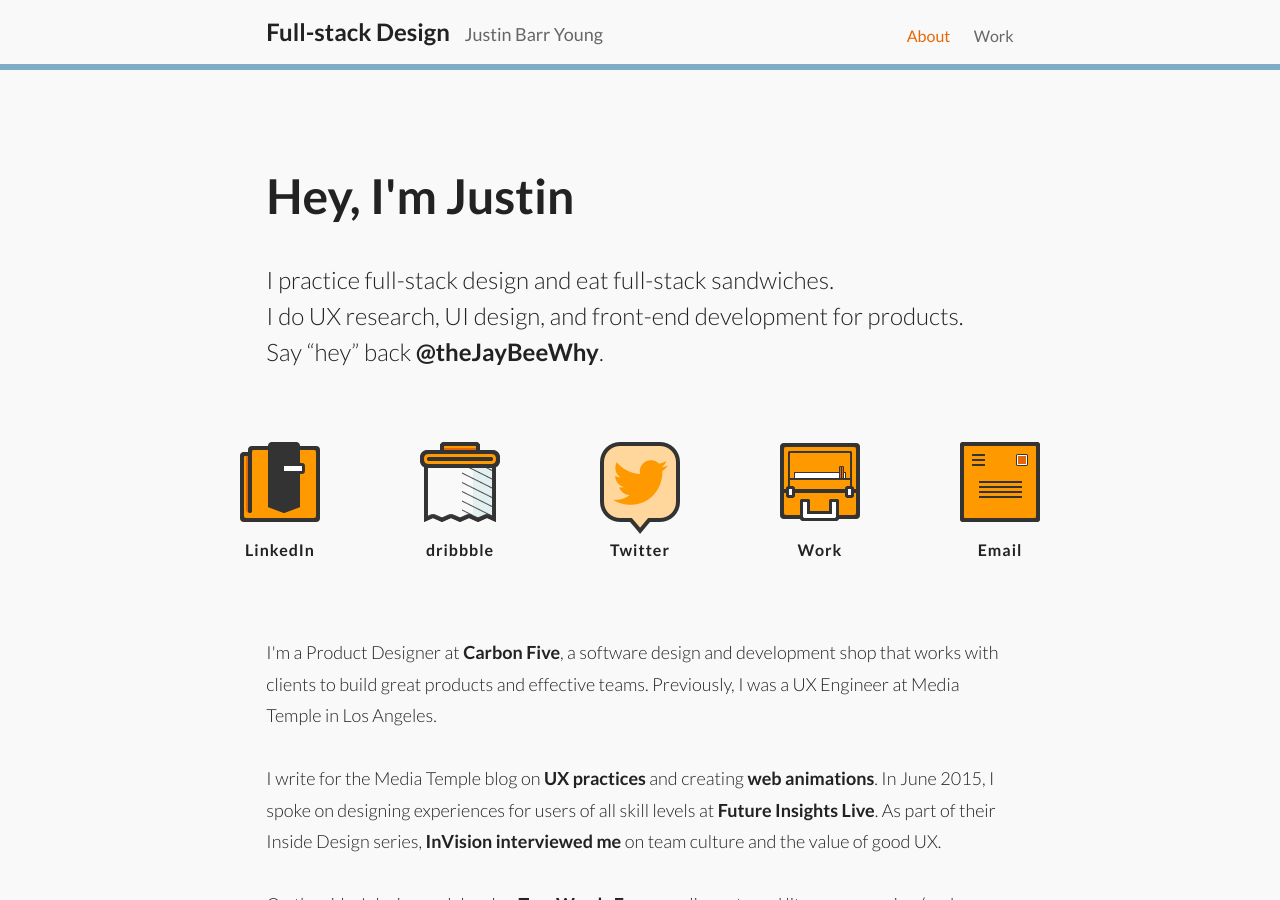
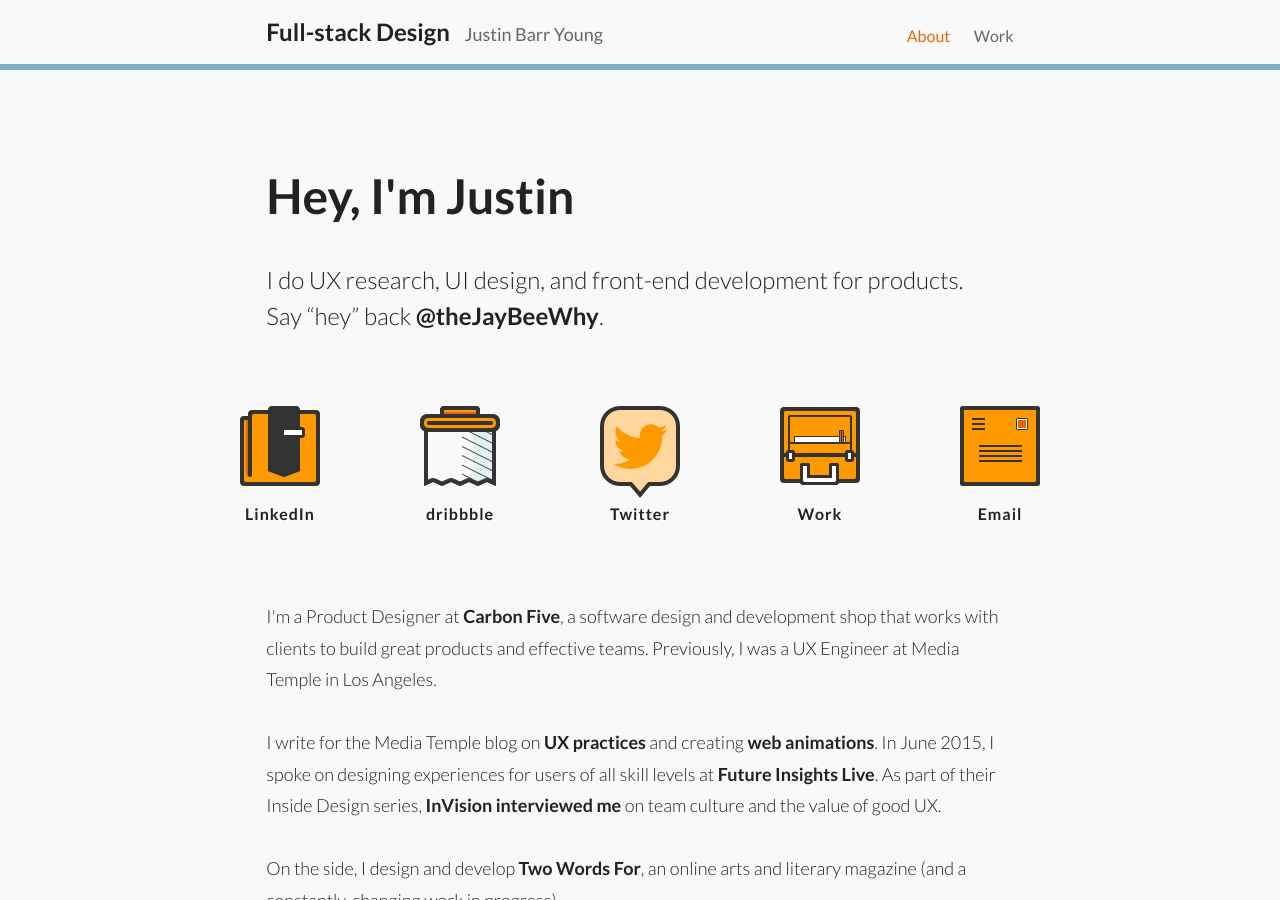
Before and after one commit to justinbyo/jbarr-v3, a Jekyll site: the page built from index.html, in a window 1280 px wide and 900 px high. Built offline with Jekyll 4.4.1, drawn with Linux system fonts in a browser that asks for light colours; nearby versions of some CDN libraries; some web fonts are replaced; Markdown is read by kramdown in place of the engine named in the settings.

Commit message:
Removed sandiwiches line

```diff
--- a/_includes/home.html
+++ b/_includes/home.html
@@ -7,7 +7,7 @@
 	<div class="wrapper  grid">
 		<div class="grid-col  span12">
 			<p class="h1">Hey, I'm Justin</p>
-			<h1 class="p">I practice full-stack design and eat full-stack sandwiches.&nbsp;<br>
+			<h1 class="p">
 				I do UX research, UI design, and front-end development for products.&nbsp;<br>
 				Say &ldquo;hey&rdquo; back <a href="http://twitter.com/theJayBeeWhy"   target="_blank" onclick="_gaq.push(['_trackEvent', 'home--twitter-hero', 'clicked'])">@theJayBeeWhy</a>.</h1>
 		</div>
```
Also changed, not shown: 1 other file.
